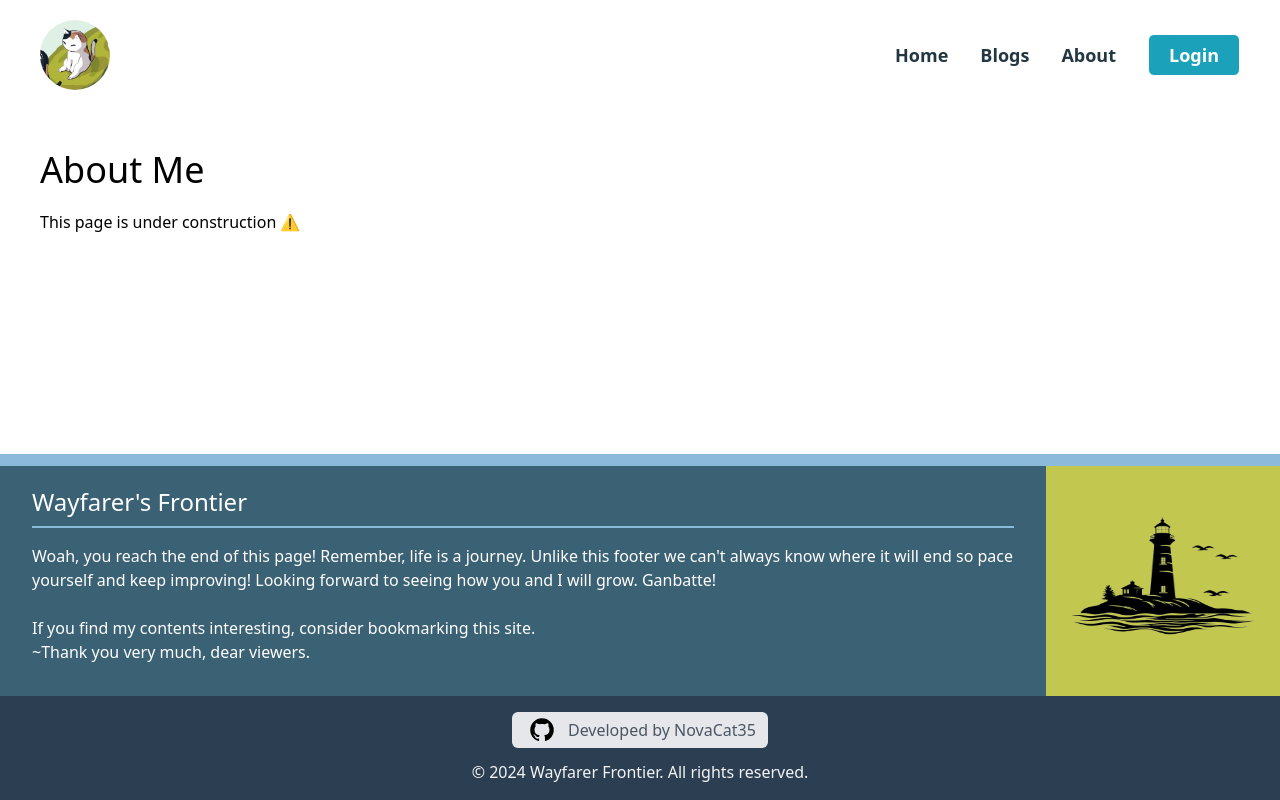
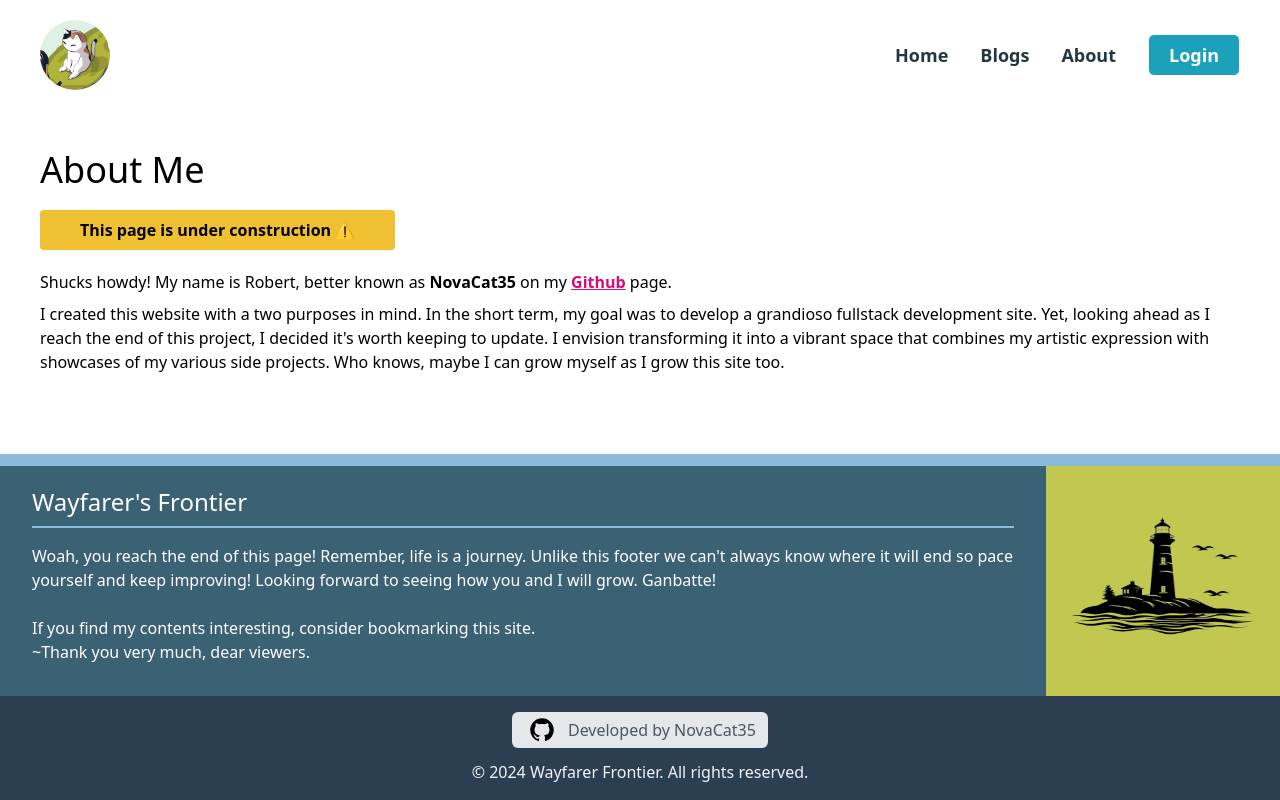
Before and after one commit to NovaCat35/blog-client, a React (Vite) app: page /about in a window 1280 px wide. Built offline with nearby package versions, Linux system fonts and the light colour scheme; no server answers.

Commit message:
Fix minor local save issues. Add content to about-page

```diff
--- a/src/components/Pages/AboutPage.tsx
+++ b/src/components/Pages/AboutPage.tsx
@@ -7,7 +7,18 @@ function AboutPage() {
 			<Navbar />
 			<main className="p-10 flex-grow">
 				<h1 className="text-4xl mb-5">About Me</h1>
-				<p>This page is under construction ⚠️</p>
+				<p className="inline-block px-10 py-2 bg-[#f0c033] font-bold rounded">This page is under construction ⚠️</p>
+
+				<div className="about-info mt-5">
+					<p className="mb-2">
+						Shucks howdy! My name is Robert, better known as <b>NovaCat35</b> on my{" "}
+						<a className="text-[#d80a77] font-bold underline" href="https://github.com/NovaCat35" target="blank">
+							Github
+						</a>{" "}
+						page.{" "}
+					</p>
+					<p>I created this website with a two purposes in mind. In the short term, my goal was to develop a grandioso fullstack development site. Yet, looking ahead as I reach the end of this project, I decided it's worth keeping to update. I envision transforming it into a vibrant space that combines my artistic expression with showcases of my various side projects. Who knows, maybe I can grow myself as I grow this site too.</p>
+				</div>
 			</main>
 			<Footer />
 		</div>
--- a/src/components/Pages/LoginPage.tsx
+++ b/src/components/Pages/LoginPage.tsx
@@ -47,7 +47,7 @@ function LoginPage() {
 				const { token, user, expiresAt } = await response.json();
 				localStorage.setItem("jwt_token", token);
 				localStorage.setItem("jwt_expiration", expiresAt);
-				localStorage.setItem("user", user);
+				localStorage.setItem("user", JSON.stringify(user));
 
 				navigate("/"); // return back to homepage
 			} else {
--- a/src/components/Pages/ProfilePage.tsx
+++ b/src/components/Pages/ProfilePage.tsx
@@ -1,4 +1,4 @@
-import { useContext, useEffect } from "react";
+import { useContext } from "react";
 import { AuthContext } from "../../contexts/AuthContext";
 import Navbar from "../Navbar";
 import Footer from "../Footer";
@@ -6,11 +6,7 @@ import formatDate from "../../functions/DateFormatter";
 import catBagImg from "../../assets/cat-bag.jpg";
 
 function ProfilePage() {
-	const { user, checkTokenActive, tokenActive } = useContext(AuthContext);
-
-	useEffect(() => {
-		checkTokenActive();
-	}, [checkTokenActive]);
+	const { user, tokenActive } = useContext(AuthContext);
 
 	return (
 		<div className="flex flex-col min-h-screen">
@@ -18,7 +14,7 @@ function ProfilePage() {
 			<main className="px-10 py-5 flex-grow">
 				{tokenActive ? (
 					<div className="greeting-container flex flex-col justify-center items-center">
-						<h1 className="text-4xl">Welcome {user.username}</h1>
+						<h1 className="text-4xl">Welcome, {user.username}!</h1>
 						<img src={catBagImg} alt="cat laying down" className="max-w-xs mt-4 object-cover rounded-full" />
 						<div className="info mt-4">
 							<p className="mb-2">
--- a/src/components/Pages/SignupPage.tsx
+++ b/src/components/Pages/SignupPage.tsx
@@ -74,7 +74,7 @@ function SignupPage() {
 				const { token, user, expiresAt } = await response.json();
 				localStorage.setItem("jwt_token", token);
 				localStorage.setItem("jwt_expiration", expiresAt);
-				localStorage.setItem("user", user);
+				localStorage.setItem("user", JSON.stringify(user));
 
 				navigate("/");
 			} else {
--- a/src/contexts/AuthContext.tsx
+++ b/src/contexts/AuthContext.tsx
@@ -50,14 +50,13 @@ function AuthProvider({ children }: { children: React.ReactNode }) {
 
 	// this function is called every time we navigate to a protected page or component that relies on the tokenActive state
 	const checkTokenActive = () => {
-		const userInfo = JSON.parse(localStorage.getItem("user") || JSON.stringify(initialUser));
+		const userInfo = JSON.parse(localStorage.getItem("user") || "{}");
 		const jwtExpirationString = localStorage.getItem("jwt_expiration");
 		const tokenExpiration = jwtExpirationString ? new Date(jwtExpirationString).getTime() : null;
 		const today = new Date().getTime();
 
-		// Does token exist?
+		// Does token expiration exist (aka jwt exist already)?
 		if (tokenExpiration) {
-			// Expiration check
 			if (today >= tokenExpiration) {
 				// Token has expired, perform cleanup and logout actions
 				localStorage.clear();
@@ -65,8 +64,11 @@ function AuthProvider({ children }: { children: React.ReactNode }) {
 					setTokenActive(false); // Update state only if it's currently active
 					setUser(initialUser);
 				}
-			} else if (!tokenActive) {
-				setTokenActive(true); // Update state only if it's not already active
+			}
+			// Update state only if it's not already active. We do this b/c some pages rely on checking tokenActive
+			else if (!tokenActive) {
+				setTokenActive(true);
+				console.log(userInfo);
 				setUser(userInfo);
 			}
 		}
```
